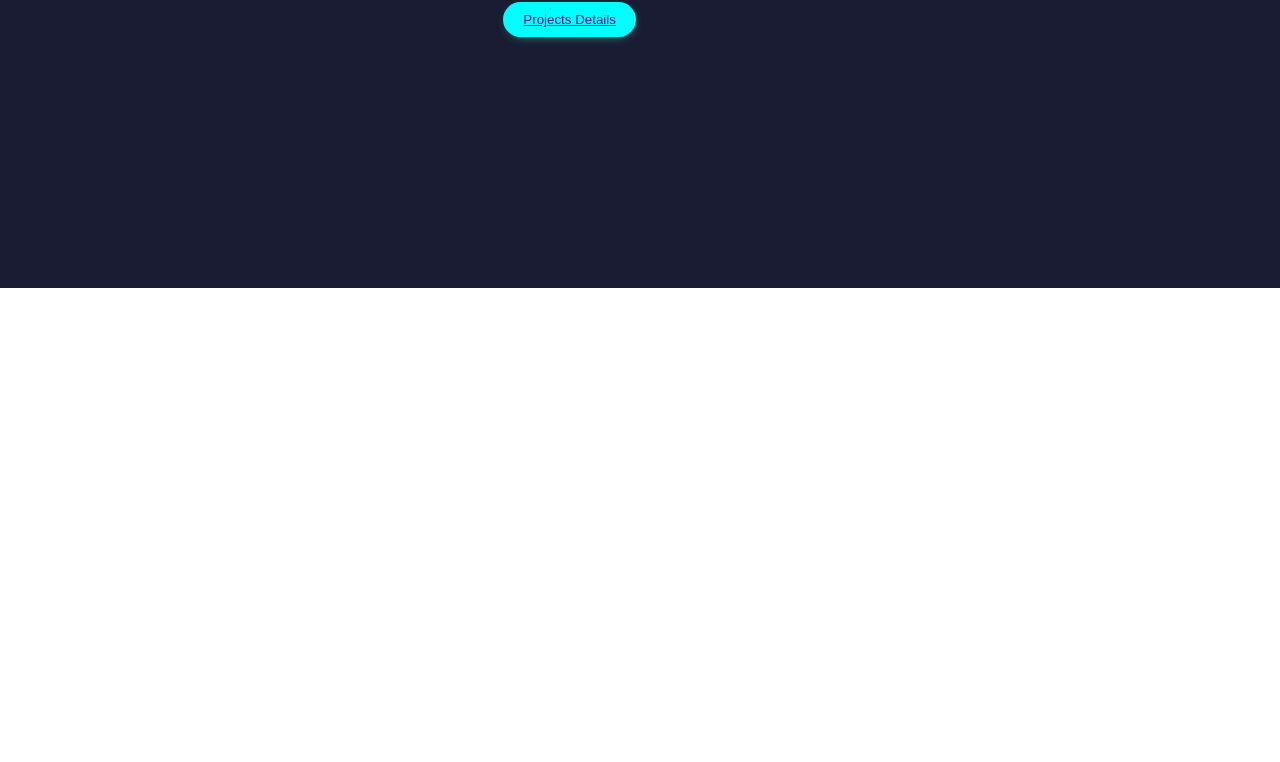
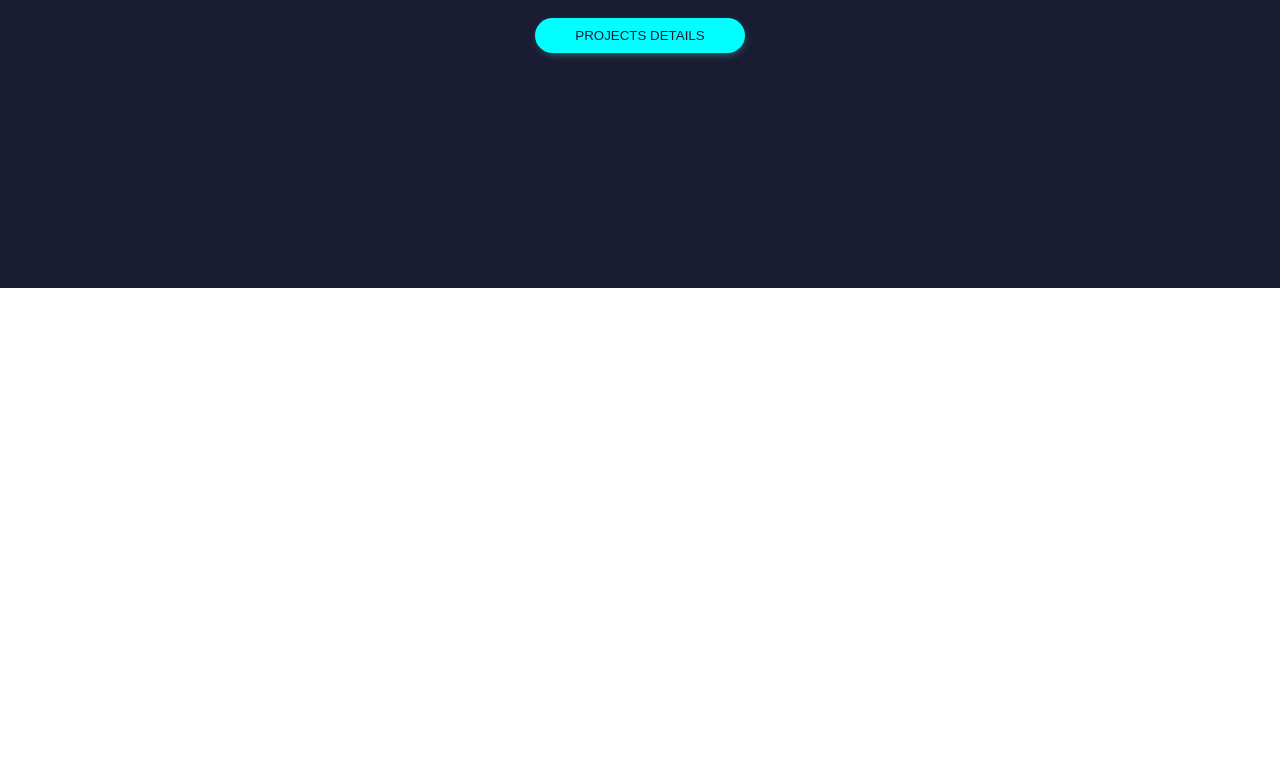
Before and after one commit to yaelita87/portfolioPH, a plain HTML site: page Portfolio/index.html in a window 1280 px wide. Shown: the part 1830-2592 px from the top of the page. Drawn offline with Linux system fonts and the light colour scheme.

Commit message:
new div content

```diff
--- a/Portfolio/Css/style.css
+++ b/Portfolio/Css/style.css
@@ -179,7 +179,19 @@ span{
 }
 
 .card .details {
-    display: flex;
-    justify-content: center;
+    width: 70%;
     margin: 1em;
 }
+
+.card .details a{
+    text-decoration: none;
+    color: #191c32;
+    text-transform: uppercase;
+}
+
+.project-detail-content {
+    display: flex;
+    width: 100%;
+    justify-content: center;
+    margin-top: 1em;
+}
--- a/Portfolio/index.html
+++ b/Portfolio/index.html
@@ -70,12 +70,14 @@
                     <i class="fas fa-code"></i>
                 </a>
             </div>
+            <div class="project-detail-content">
             <button class="details down-cv">
                 <a href="">
                 Projects Details
                 </a>
             </button>
         </div>
+        </div>
       </div>
     </div>
    </body>
```
